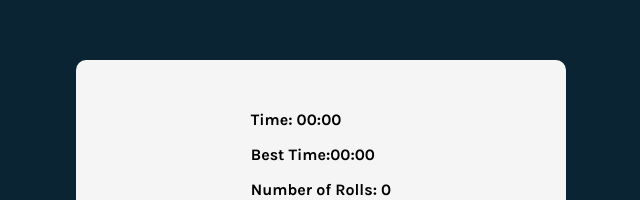
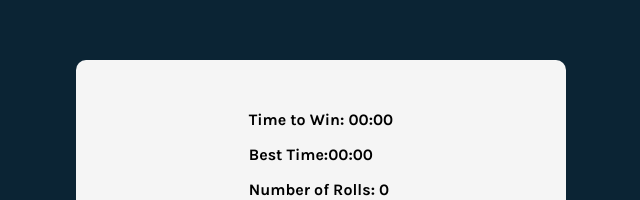
Before and after one commit to komalgill0310/tenzies_game, a React (Vite) app: page / in a window 1280 px wide. Shown: the part 106-306 px from the top of the page, without its empty margins (319-959 px from the left). Built offline with nearby package versions, Linux system fonts and the light colour scheme.

Commit message:
styled game -stats component

```diff
--- a/src/App.jsx
+++ b/src/App.jsx
@@ -3,7 +3,7 @@ import { nanoid } from "nanoid";
 import "./App.css";
 import Die from "./components/Die";
 import Confetti from "./components/Confetti";
-import GameTime from "./components/GameTime";
+import GameStats from "./components/GameStats";
 
 function App() {
   const [tenzies, setTenzies] = useState(false);
@@ -78,7 +78,7 @@ function App() {
 
   return (
     <main>
-      <GameTime
+      <GameStats
         time={time}
         setTime={setTime}
         dieValuesArr={dieValuesArr}
--- a/src/components/GameTime.jsx
+++ b/src/components/GameStats.jsx
@@ -1,6 +1,6 @@
 import React, { useEffect, useState } from "react";
 
-export default function GameTime(props) {
+export default function GameStats(props) {
   const {
     time,
     setTime,
@@ -15,8 +15,6 @@ export default function GameTime(props) {
     JSON.parse(localStorage.getItem("bestTime")) || 0
   );
 
-  console.log("best: ", bestTime);
-
   useEffect(() => {
     if (
       !isEffectRun &&
@@ -25,7 +23,6 @@ export default function GameTime(props) {
       setTime(`${currentTime()}`);
       setIsEffectRun(true);
     } else if (tenzies) {
-      console.log("end time: ", currentTime());
       setTime((prevTime) => Math.abs(currentTime() - prevTime));
     }
   }, [dieValuesArr, isEffectRun, tenzies]);
@@ -58,14 +55,14 @@ export default function GameTime(props) {
 
   return (
     <div className="game-stats">
-      <div>
-        <p>Time: {tenzies ? convertSecToMinAndSec(time) : "00:00"}</p>
+      <div className="game-stats-time">
+        <p>Time to Win: {tenzies ? convertSecToMinAndSec(time) : "00:00"}</p>
         <p>
           Best Time:
           {bestTime ? convertSecToMinAndSec(bestTime) : "00:00"}
         </p>
       </div>
-      <p>Number of Rolls: {numOfRolls}</p>
+      <p className="game-stats-rolls">Number of Rolls: {numOfRolls}</p>
     </div>
   );
 }
```
